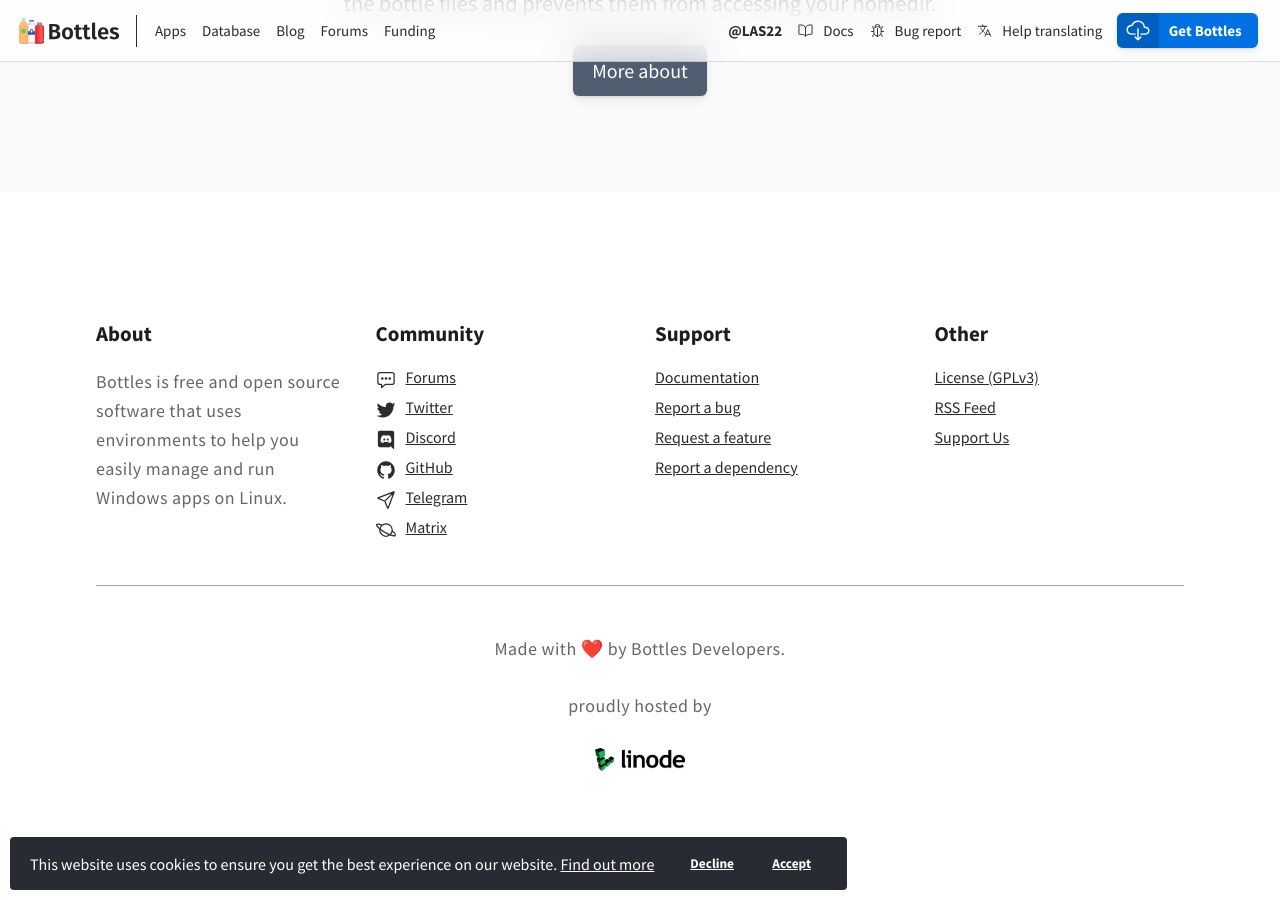
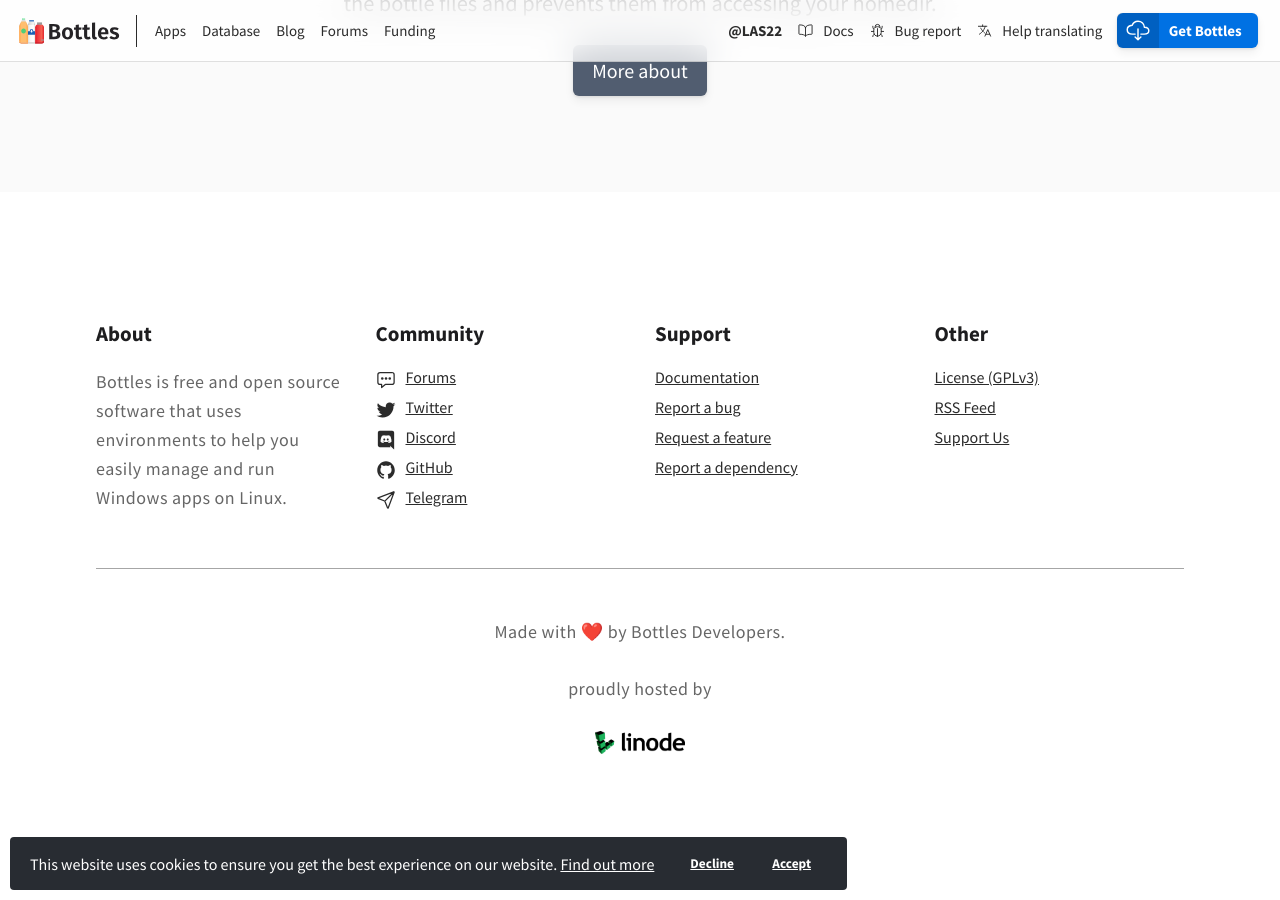
Before and after one commit to bottlesdevs/website, a Jekyll site: the page built from index.html, in a window 1280 px wide and 900 px high, scrolled down 7557 px. Built offline with Jekyll 4.4.1, drawn with Linux system fonts in a browser that asks for light colours; nearby versions of some CDN libraries; comment, search, counter and statistics services are not loaded.

Commit message:
Remove Matrix link

```diff
--- a/_includes/footer.html
+++ b/_includes/footer.html
@@ -13,7 +13,6 @@
           <li><a href="//discord.gg/wF4JAdYrTR" tooltip="Discord"><ion-icon class="icon" name="logo-discord"></ion-icon>Discord</a></li>
           <li><a href="//github.com/bottlesdevs" tooltip="GitHub"><ion-icon class="icon" name="logo-github"></ion-icon>GitHub</a></li>
           <li><a href="//t.me/usebottles" tooltip="Telegram"><ion-icon class="icon" name="paper-plane-outline"></ion-icon>Telegram</a></li>
-          <li><a href="https://matrix.to/#/%23UseBottles:matrix.org" tooltip="Matrix"><ion-icon class="icon" name="planet-outline"></ion-icon>Matrix</a></li>
         </ul>
       </section>
       <section>
```
